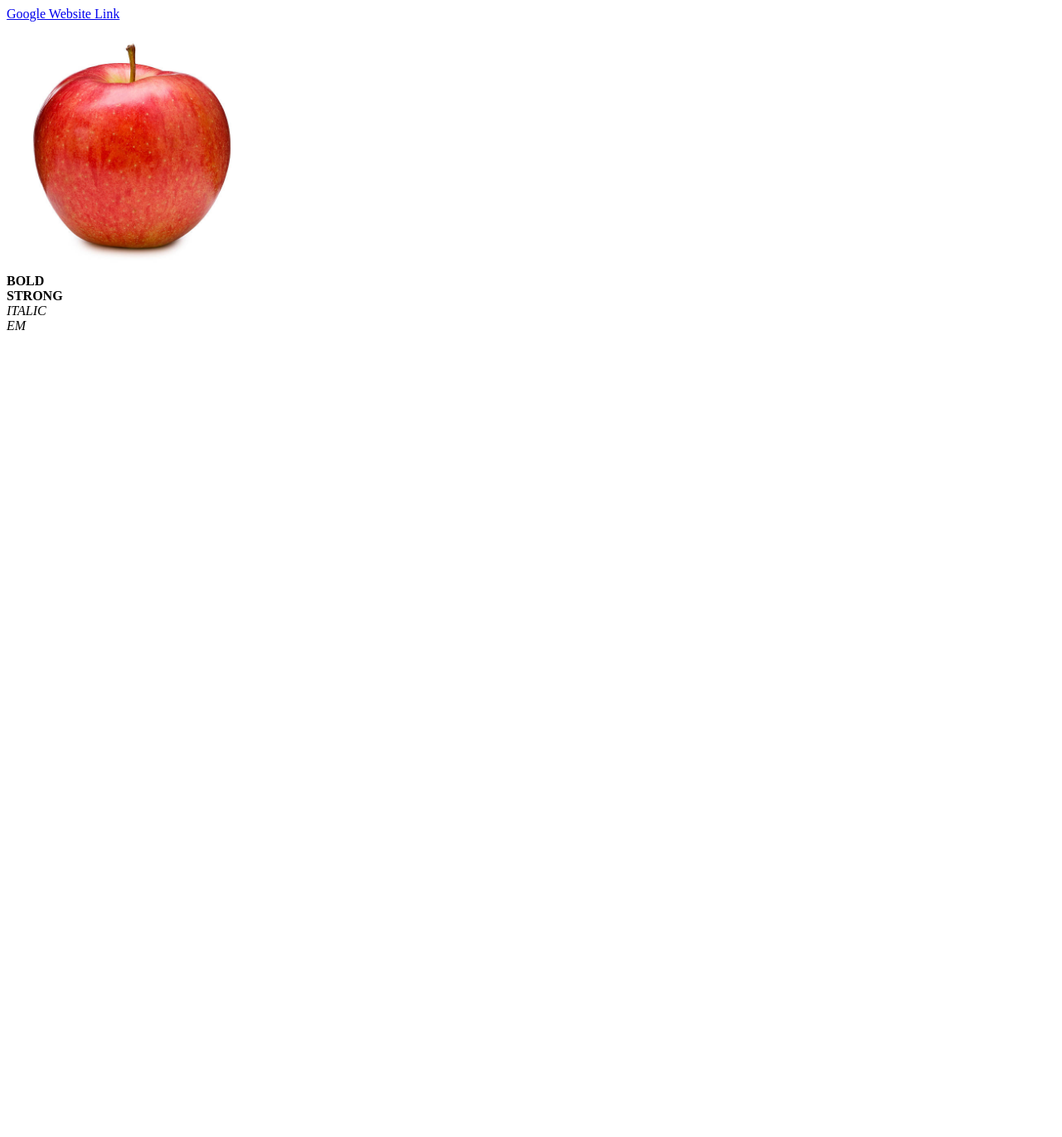
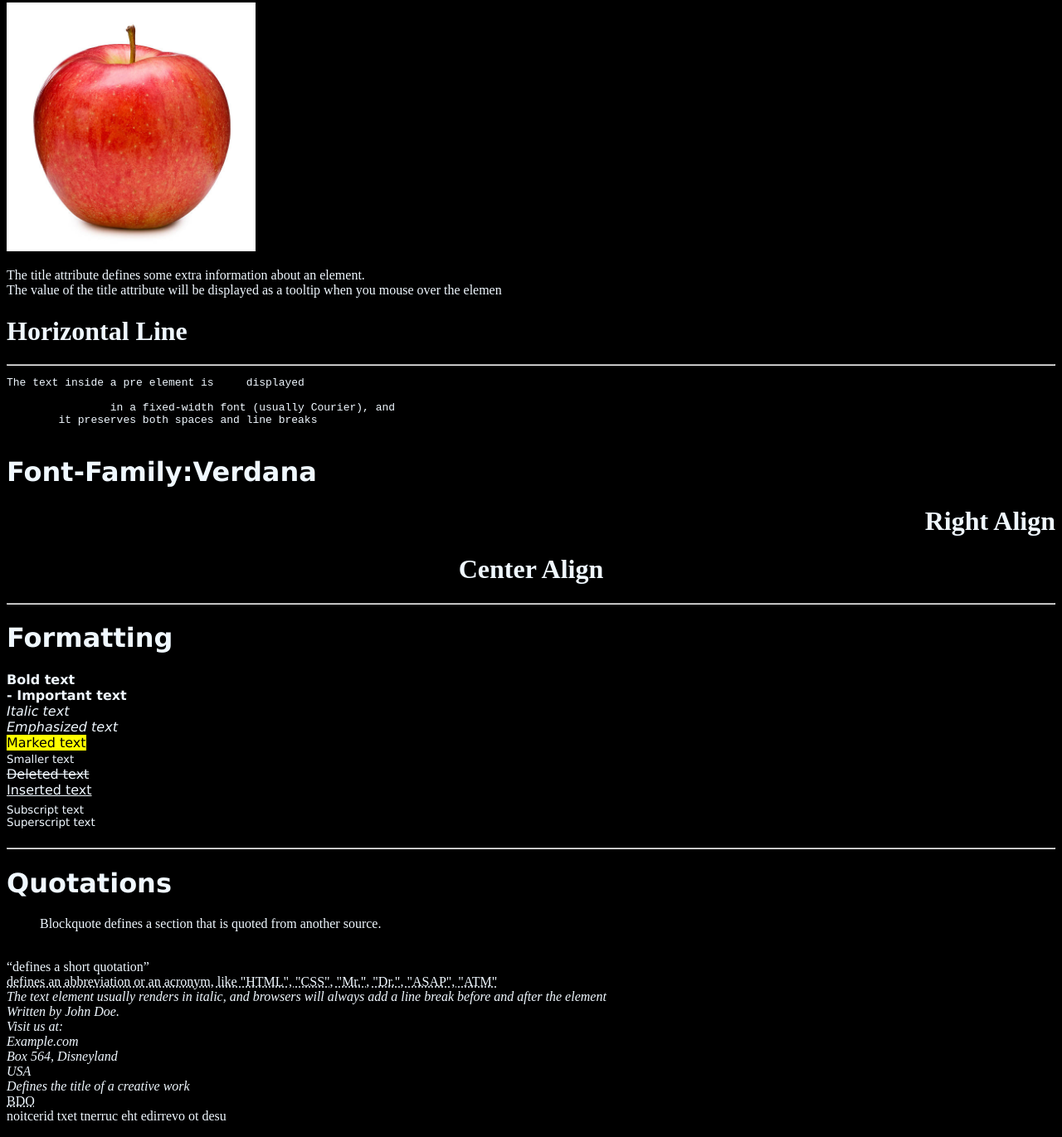
Before and after one commit to ashoklaus/myfirstpage.github.io, a plain HTML site: page index.html in a window 1280 px wide. Shown: the part 391-1762 px from the top of the page at 83% size. Before the commit the page ends 801 px from the top, so only its background shows below. Drawn offline with Linux system fonts and the light colour scheme.

Commit message:
Add files via upload

```diff
--- a/index.html
+++ b/index.html
@@ -6,23 +6,70 @@
     <meta name="viewport" content="width=device-width, initial-scale=1.0">
     <title>My First HTML Page</title>
 </head>
-<body>
-    <h1> Hello & Welcome to MY FIRST HTML PAGE </h1>
+<body style="background-color: black; color: aliceblue;">
     <h1 class="heading">Heading - 1</h1>
     <h2>Heading - 2</h2>
     <h3>Heading - 3</h3>
     <h4>Heading - 4</h4>
     <h5>Heading - 5</h5>
     <h6>Heading - 6</h6>
-    <p>Lorem ipsum, dolor sit amet consectetur adipisicing elit. Asperiores fugiat <br>BREAK libero neque quis, nobis tempore. Modi incidunt officia tenetur adipisci assumenda veniam, velit neque vitae qui error architecto mollitia. Eius.</p>
+    <p style="text-align: center;">
+        Lorem ipsum, dolor sit amet consectetur adipisicing elit. Asperiores fugiat <br>
+        BREAK libero neque quis, nobis tempore. Modi incidunt officia tenetur adipisci <br>
+        assumenda veniam, velit neque vitae qui error architecto mollitia. Eius.</p>
 
-    <a href="https://www.google.com">Google Website Link</a><br>
+    <a href="https://www.google.com">Google Website Link</a>
+    <br>
+    <br>
 
     <img src="./apple.jpg" alt="Apple" width="300"><br>
+    <p title="Tool tip explanation">The title attribute defines some extra information about an element. <br>
+        The value of the title attribute will be displayed as a tooltip when you mouse over the elemen</p>
+    <h1>Horizontal Line</h1>
+    <hr>
+    <pre>The text inside a pre element is     displayed
 
-    <b>BOLD</b><br>
-    <strong>STRONG</strong><br>
-    <i>ITALIC</i><br>
-    <em>EM</em><br>
+                in a fixed-width font (usually Courier), and
+        it preserves both spaces and line breaks
+    </pre>
+    <h1 style="font-family:verdana;">Font-Family:Verdana</h1>
+    <h1 style="text-align: right;">Right Align</h1>
+    <h1 style="text-align: center;">Center Align</h1>
+
+    <hr>
+    <h1 style="font-family: Verdana;">Formatting</h1>
+
+    <p style="font-size: 20ox;font-family: Verdana, Geneva, Tahoma, sans-serif;">
+        <b> Bold text </b><br>
+        <strong> - Important text </strong><br>
+        <i> Italic text </i><br>
+        <em> Emphasized text </em><br>
+        <mark> Marked text </mark><br>
+        <small> Smaller text </small><br>
+        <del> Deleted text </del><br>
+        <ins> Inserted text </ins> <br>
+        <sub> Subscript text </sub><br>
+        <sup> Superscript text </sup><br>
+    </p>
+    <hr>
+    <h1 style="font-family: Verdana;">Quotations</h1>
+    <p style="font-size: 20ox;font-family: Verdana;">
+        <blockquote cite="https://www.w3schools.com/html/html_quotation_elements.asp">
+            Blockquote defines a section that is quoted from another source.</blockquote> <br>
+        <q>defines a short quotation</q><br>
+        <abbr title="Abbreviations">defines an abbreviation or an acronym, like "HTML", "CSS", "Mr.", "Dr.", "ASAP", "ATM"</abbr><br>
+        <address>
+            The text element usually renders in italic, and browsers will always add a line break before and after the element <br>
+            Written by John Doe.<br>
+            Visit us at:<br>
+            Example.com<br>
+            Box 564, Disneyland<br>
+            USA
+        </address>
+        <cite> Defines the title of a creative work</cite> <br>
+        <abbr title="BDO stands for Bi-Directional Override">BDO</abbr> <br>
+        <bdo dir="rtl">used to override the current text direction</bdo>
+    </p>
+
 </body>
 </html>
```
